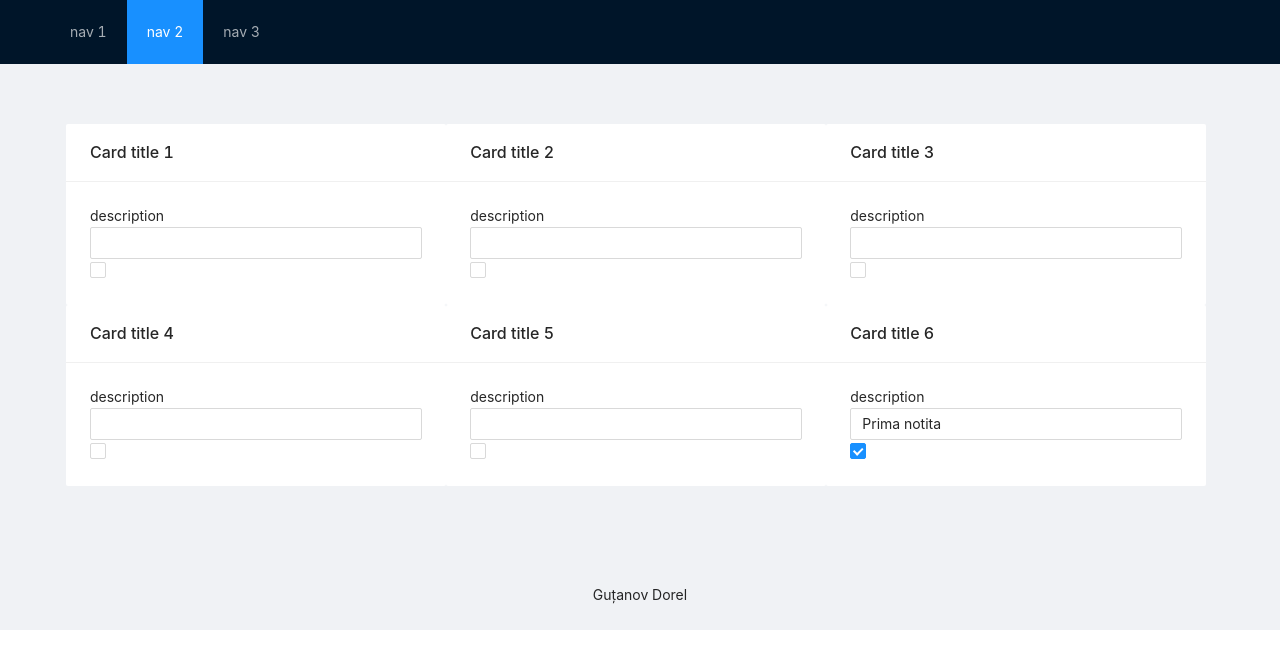
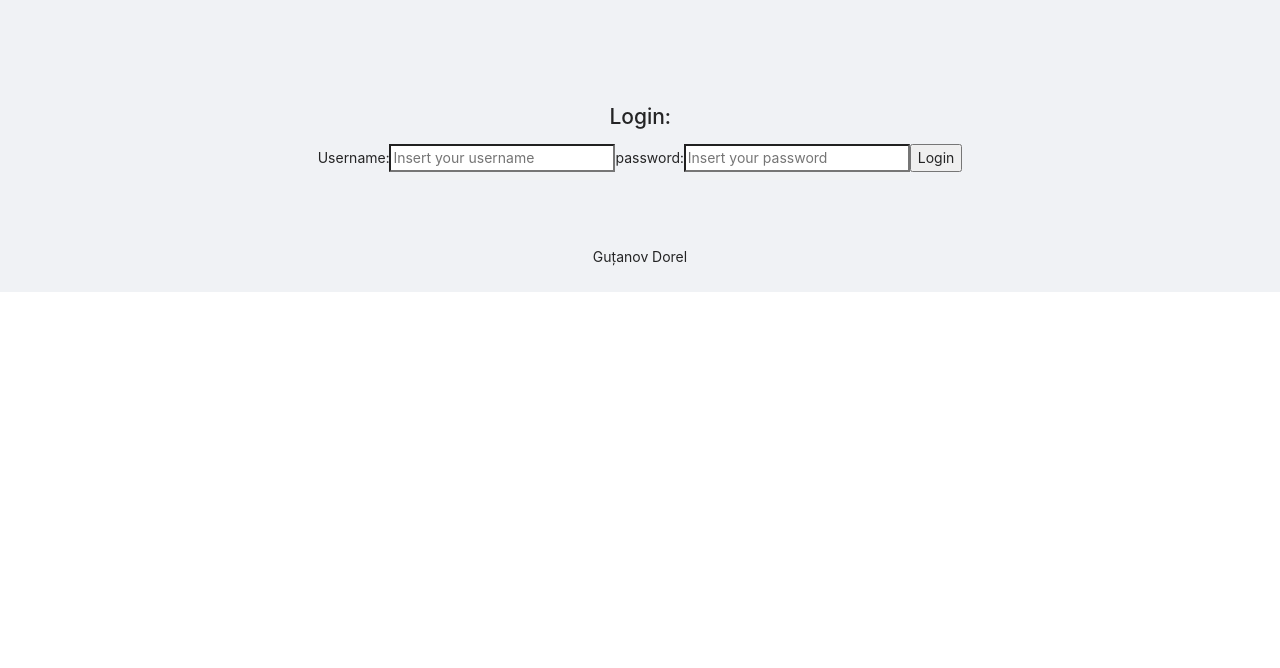
Before and after one commit to DorelGutanov/TWeb, a React (Create React App) app: page / in a window 1280 px wide. Shown: the top 668 px of the page. Built offline with nearby package versions, Linux system fonts and the light colour scheme.

Commit message:
add FormLogin

```diff
--- a/src/App.tsx
+++ b/src/App.tsx
@@ -1,28 +1,39 @@
-import React from 'react';
+import React, {useEffect} from 'react';
 import logo from './logo.svg';
 import './App.css';
 import 'antd/dist/antd.css'
-
+import { useLoginStore } from ".";
 import {HeaderLayout} from "./Layouts/HeaderLayout";
 import {Mycontent} from "./Layouts/Mycontent";
 import {Footer} from "antd/es/layout/layout";
 import {Layout} from "antd";
 import {FormLayout} from "./Layouts/FormLayout";
+import {FormLogin} from "./Layouts/FormLogin";
+function App() {
+    const loginS = useLoginStore();
 
-function App() {
+    useEffect(() => {
+        loginS.setInitialStorageContents()
+    }, [])
   return (
+      <div className="App">
       <Layout>
-        <>
-      <HeaderLayout/>
-          </>
           <div style={{ padding: '100px 50px 50px 50px'
           }}>
-  <Mycontent />
-          </div>
+          <FormLogin/>
+              </div>
+      {/*  <>*/}
+      {/*<HeaderLayout/>*/}
+      {/*    </>*/}
+  {/*        <div style={{ padding: '100px 50px 50px 50px'*/}
+  {/*        }}>*/}
+  {/*<Mycontent />*/}
+  {/*        </div>*/}
       {/*<h1 style={{textAlign:'center'}}>My Form</h1>*/}
           {/*<FormLayout/>*/}
   <Footer style={{ textAlign: 'center' }}>Guțanov Dorel</Footer>
         </Layout>
+          </div>
   );
 }
 
--- /dev/null
+++ b/src/Layouts/FormLogin.tsx
@@ -0,0 +1,70 @@
+import React from 'react';
+import { useState } from "react";
+import { Form, Button } from "antd";
+export const FormLogin = () =>{
+
+    const [username, setUsername] = useState("");
+    const [modal_active, Setmodal_active] = useState(false);
+    const [password, setPassword] = useState("");
+
+    const submitInfo = () =>{
+        const result = {
+            username,
+            password
+        }
+
+        const localInfo = localStorage.getItem("login");
+        let wrong = false;
+
+        if(localInfo){
+            const itemsData = JSON.parse(localInfo);
+
+            for(let i=0; i<itemsData.length; i++){
+                if(itemsData[i].user == username && itemsData[i].password == password){
+
+                    wrong = true;
+                    Setmodal_active(true);
+                    break;
+
+                }
+            }
+
+            if(password.length == 0 && username.length == 0 ){
+                alert("Introduceti username și parola");
+            }else
+            if(username.length == 0){
+                alert("Introduceti userul");
+            }else
+            if(password.length == 0){
+                alert("Introduceti parola");
+            }
+
+            else if(!wrong){
+                setUsername("");
+                setPassword("");
+                alert("Username sau parola e gresita!");
+
+            }  else if(wrong){
+                setUsername("");
+                setPassword("");
+                alert("Succes!");
+
+            }
+        }
+    }
+    return(
+        <main>
+            <div className={`modal-bg ${modal_active? 'close-modal' : ''}`}>
+                <div className="modal">
+                    <h2>Login:</h2>
+                    <label htmlFor="email">Username:</label>
+                    <input type="text" value={username} onChange={(e)=> {setUsername(e.target.value);}} placeholder="Insert your username" />
+                    <label htmlFor="password">password:</label>
+                    <input type="password" value={password} onChange={(e)=> {setPassword(e.target.value);}} placeholder="Insert your password" />
+                    <button className='Log_button' onClick={submitInfo}>Login</button>
+
+                </div>
+            </div>
+        </main>
+    )
+}
--- /dev/null
+++ b/src/Mst/Models/Login.model.tsx
@@ -0,0 +1,8 @@
+import { getParent, getParentOfType, types } from 'mobx-state-tree';
+import { LoginStore } from '../Stores/Login.store';
+
+export const LoginModel = types.model('LoginModel', {
+    id: types.identifier,
+    user: '',
+    password: ''
+})
--- /dev/null
+++ b/src/Mst/Stores/Login.provider.ts
@@ -0,0 +1,16 @@
+import { LoginStore } from "./Login.store";
+
+export const loginStore = LoginStore.create({
+    contents:[
+        {
+            id: '1',
+            user: 'q',
+            password: 'q'
+        },
+        {
+            id: '2',
+            user: 'Dorel',
+            password: 'dorel123'
+        }
+    ]
+})
--- /dev/null
+++ b/src/Mst/Stores/Login.store.ts
@@ -0,0 +1,19 @@
+import { types } from "mobx-state-tree";
+import { LoginModel } from "../Models/Login.model";
+
+export const LoginStore = types.model('LoginStore',{
+    contents: types.array(LoginModel)
+})
+
+    .actions((self) => ({
+        setDataToLocal(value: any = {}){
+            localStorage.setItem('login', JSON.stringify(value));
+        },
+    }))
+
+    .actions((self) => ({
+        setInitialStorageContents() {
+            self.setDataToLocal(self.contents)
+        }
+
+    }))
--- a/src/index.tsx
+++ b/src/index.tsx
@@ -5,6 +5,8 @@ import App from './App';
 import reportWebVitals from './reportWebVitals';
 import {IRootStore} from "./interface/Interfaces";
 import storeProvider from "./Mst/Stores/StoreProvider";
+import { ILoginStore } from './interface/MeniulInterface';
+import { loginStore } from './Mst/Stores/Login.provider';
 const StoreContext = React.createContext<IRootStore | any>(null)
 export const useRootStore =()=>React.useContext(StoreContext)
 const StoreProvider =({children }:{children:ReactElement})=>{
@@ -14,12 +16,23 @@ const StoreProvider =({children }:{children:ReactElement})=>{
         </StoreContext.Provider>
     )
 }
+const LoginContext = React.createContext<ILoginStore | any>(null);
+export const useLoginStore = () => React.useContext(LoginContext);
+
+const LoginProvider = ({ children }: { children: ReactElement }) => {
+    return (
+        <LoginContext.Provider value={ loginStore }>
+            { children }
+        </LoginContext.Provider>
+    )
+}
 ReactDOM.render(
   <React.StrictMode>
-      <StoreProvider>
+      {/*<StoreProvider>*/}
+      <LoginProvider>
           <App />
-      </StoreProvider>
-
+      {/*</StoreProvider>*/}
+      </LoginProvider>
   </React.StrictMode>,
   document.getElementById('root')
 );
--- /dev/null
+++ b/src/interface/MeniulInterface.ts
@@ -0,0 +1,8 @@
+import { Instance } from "mobx-state-tree";
+import { LoginModel } from "../Mst/Models/Login.model";
+import { LoginStore } from "../Mst/Stores/Login.store";
+
+export interface ILoginStore extends Instance<typeof LoginStore>{
+}
+export interface ILoginModel extends Instance<typeof LoginModel>{
+}
```
